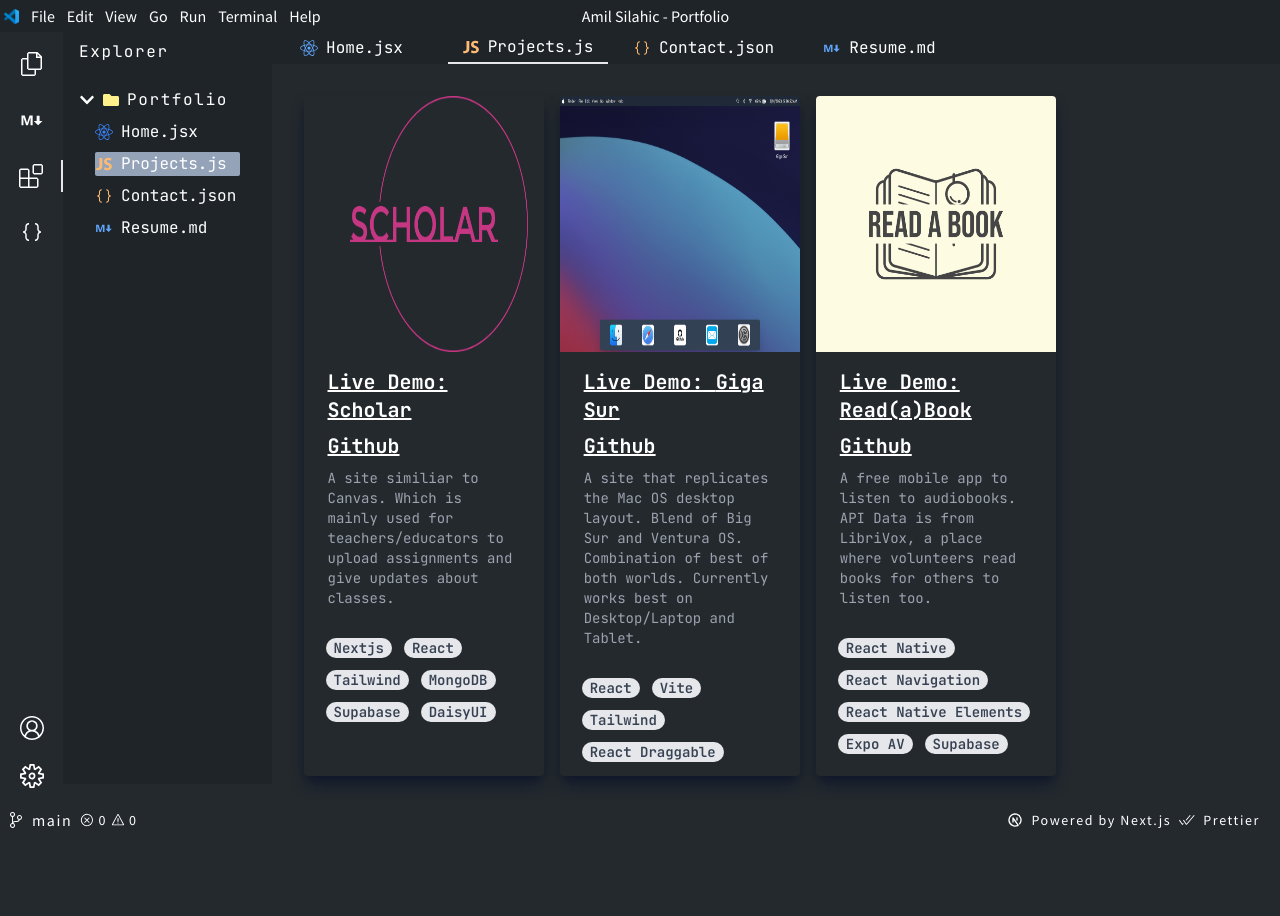
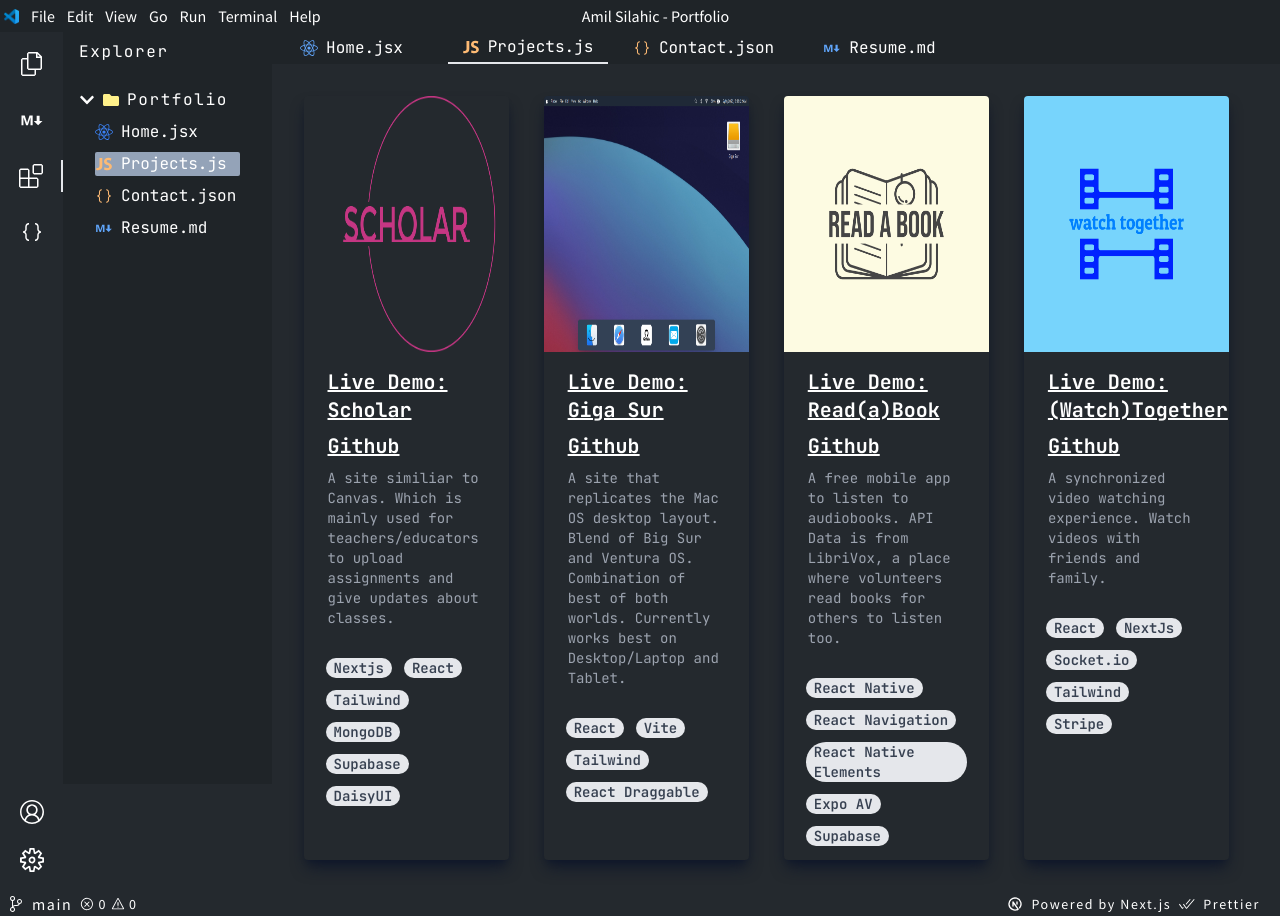
Before and after one commit to SilahicAmil/nextjs-updated-portfolio, a Next.js app: page /projects in a window 1280 px wide. Before the commit the page ends 832 px from the top, so only its background shows below. Built offline with nearby package versions, Linux system fonts and the light colour scheme.

Commit message:
feat: :art: Adding Watch Together to projects
adding watch together to projects and all related resources

```diff
--- a/components/ProjectsPage/ProjectCard.js
+++ b/components/ProjectsPage/ProjectCard.js
@@ -13,7 +13,7 @@
   console.log(tags);
 
   return (
-    <div className="flex h-full w-full  flex-col overflow-auto rounded shadow-lg shadow-slate-900">
+    <div className="flex h-full w-11/12 flex-col overflow-auto rounded shadow-lg shadow-slate-900">
       <Image
         className="h-64 w-full"
         src={`/images/${imageName}`}
--- a/pages/projects/index.js
+++ b/pages/projects/index.js
@@ -38,6 +38,16 @@
     siteLink: "https://github.com/SilahicAmil/Read-a-Book",
     github: "https://github.com/SilahicAmil/Read-a-Book",
   },
+  {
+    id: 4,
+    title: "(Watch)Together",
+    description:
+      "A synchronized video watching experience. Watch videos with friends and family.",
+    tags: ["React", "NextJs", "Socket.io", "Tailwind", "Stripe"],
+    imageName: "w2g-color.png",
+    siteLink: "https://nextjs-w2g.vercel.app/",
+    github: "https://github.com/SilahicAmil/nextjs-w2g",
+  },
 ];
 
 const ProjectsPage = () => {
@@ -51,7 +61,7 @@
           key="title"
         />
       </Head>
-      <div className="m-8 grid gap-4 xsm:grid-cols-1 sm:grid-cols-2 tablet:grid-cols-2 md:w-full md:grid-cols-2  lg:grid-cols-4">
+      <div className="grid gap-4 xsm:grid-cols-1 xsm:p-1 sm:grid-cols-2 tablet:grid-cols-2 md:w-full md:grid-cols-2  md:p-2  lg:grid-cols-4 lg:p-8">
         {DUMMY_DATA.map((item) => {
           return (
             <ProjectCard
```
Also changed, not shown: public/images/w2g-color.png (added).
